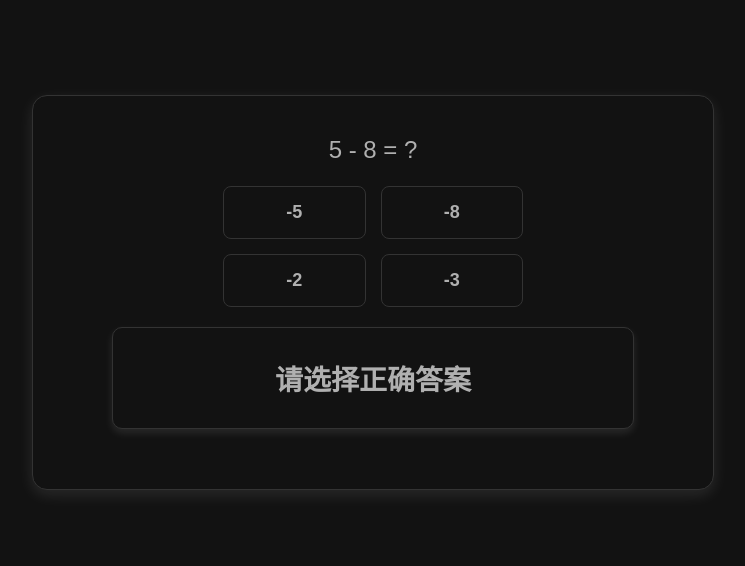
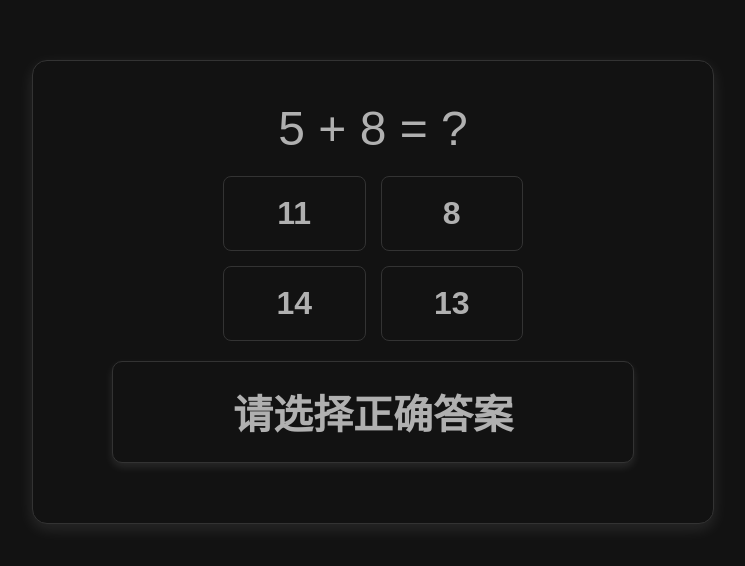
Before and after one commit to acousitcode/math-game, a plain HTML site: page index.html in a window 1280 px wide. Shown: the part 108-674 px from the top of the page, without its empty margins (267-1012 px from the left). Drawn offline with Linux system fonts and the light colour scheme.

Commit message:
发布第二版本，更新界面，适合小学生朋友开展练习

```diff
--- a/game.js
+++ b/game.js
@@ -8,18 +8,18 @@ document.addEventListener('DOMContentLoaded', function() {
 
     // 生成随机数学计算和选项
     function generateMathProblem() {
-        const num1 = Math.floor(Math.random() * 10) + 1;
+        const num1 = Math.floor(Math.random() * 10) + 1; // 1-10的数字
         const num2 = Math.floor(Math.random() * 10) + 1;
-        const operators = ['+', '-', '*', '/'];
-        const operator = operators[Math.floor(Math.random() * operators.length)];
+        const operator = Math.random() > 0.3 ? '+' : '-'; // 70%加法，30%减法
 
-        // 计算正确答案
-        switch(operator) {
-            case '+': currentAnswer = num1 + num2; break;
-            case '-': currentAnswer = num1 - num2; break;
-            case '*': currentAnswer = num1 * num2; break;
-            case '/': currentAnswer = Math.round((num1 / num2) * 100) / 100; break;
-        }
+        // 确保减法结果不为负数
+        currentAnswer = operator === '+' ?
+            num1 + num2 :
+            Math.max(num1, num2) - Math.min(num1, num2);
+
+        // 调整题目显示，大的数字在前
+        const displayNum1 = operator === '+' ? num1 : Math.max(num1, num2);
+        const displayNum2 = operator === '+' ? num2 : Math.min(num1, num2);
 
         // 生成选项（包含1个正确答案和3个错误答案）
         const options = generateOptions(currentAnswer);
@@ -32,7 +32,7 @@ document.addEventListener('DOMContentLoaded', function() {
             btn.className = 'option-btn';
         });
 
-        return `${num1} ${operator} ${num2} = ?`;
+        return `${displayNum1} ${operator} ${displayNum2} = ?`;
     }
 
     // 生成错误选项
@@ -49,18 +49,40 @@ document.addEventListener('DOMContentLoaded', function() {
         return options;
     }
 
-    // 搞笑语句库
+    // 100句小学生流行鼓励语
     const funnyMessages = [
-        "数学不会骗人，但我会！",
-        "你的大脑比计算器还快！",
-        "这题连爱因斯坦都做错过！",
-        "别灰心，至少你长得好看！",
-        "正确答案在风中飘扬~",
-        "数学是门艺术，你是个艺术家！",
-        "这题太难了，我们换一题吧！",
-        "你的答案让我想起了毕加索的画",
-        "数学老师说：差不多就对了！",
-        "正确答案？那是什么？可以吃吗？"
+        "泰酷辣！全对啦！", "尊嘟假嘟？这么厉害！", "666啊！数学小天才！",
+        "你是我的神！", "绝绝子！完全正确！", "yyds！永远的神！",
+        "栓Q！答得太棒了！", "这也太秀了吧！", "我真的会谢！这么聪明！",
+        "你是懂数学的！", "太顶了！", "好绝一孩子！", "这波操作我给满分！",
+        "数学课代表就是你！", "离谱！但合理！", "蚌埠住了！太强了！",
+        "你是懂做题的！", "这数学，爱了爱了！", "暴风吸入知识！",
+        "你是懂考试的！", "这正确率，慕了！", "数学鬼才！",
+        "这脑瓜子咋长的！", "做题家实锤！", "这数学，泰裤辣！",
+        "你是我的互联网嘴替！", "这数学，6翻了！", "做题机器！",
+        "这正确率，赢麻了！", "数学king/queen！", "做题做到飞起！",
+        "这数学，我哭死！", "你是懂练习的！", "这脑回路，绝了！",
+        "做题小能手！", "这数学，我直接跪了！", "你是懂学习的！",
+        "这正确率，鲨疯了！", "数学带师！", "做题做到手软！",
+        "这数学，我直接爱住！", "你是懂复习的！", "这脑洞，我服了！",
+        "做题狂魔！", "这数学，我直接respect！", "你是懂思考的！",
+        "这正确率，绝绝子！", "数学大佬！", "做题做到停不下来！",
+        "这数学，我直接跪服！", "你是懂练习册的！", "这脑力，我酸了！",
+        "做题小天才！", "这数学，我直接破防！", "你是懂考试的！",
+        "这正确率，yyds！", "数学课代表！", "做题做到飞起！",
+        "这数学，我直接爱了！", "你是懂作业的！", "这智商，我慕了！",
+        "做题小达人！", "这数学，我直接跪了！", "你是懂刷题的！",
+        "这正确率，赢麻了！", "数学小能手！", "做题做到手抽筋！",
+        "这数学，我直接respect！", "你是懂复习的！", "这脑回路，绝了！",
+        "做题小天才！", "这数学，我直接跪服！", "你是懂练习的！",
+        "这正确率，绝绝子！", "数学大佬！", "做题做到停不下来！",
+        "这数学，我直接爱住！", "你是懂思考的！", "这脑洞，我服了！",
+        "做题狂魔！", "这数学，我直接破防！", "你是懂学习的！",
+        "这正确率，鲨疯了！", "数学带师！", "做题做到手软！",
+        "这数学，我哭死！", "你是懂考试的！", "这脑瓜子咋长的！",
+        "做题机器！", "这数学，6翻了！", "你是懂做题的！",
+        "这正确率，我直接跪了！", "数学king/queen！", "做题做到飞起！",
+        "这数学，泰裤辣！", "你是懂练习册的！", "这智商，我酸了！"
     ];
 
     // 检查答案
--- a/style.css
+++ b/style.css
@@ -22,10 +22,10 @@ body {
 }
 
 .question {
-    font-size: 24px;
+    font-size: 48px;
     margin-bottom: 20px;
     color: #b0b0b0;
-    min-height: 30px;
+    min-height: 40px;
 }
 
 .options-container {
@@ -38,10 +38,10 @@ body {
 
 .option-btn {
     width: 100%;
-    padding: 15px;
+    padding: 18px;
     border: 1px solid #333333;
     border-radius: 8px;
-    font-size: 18px;
+    font-size: 32px;
     cursor: pointer;
     transition: all 0.3s;
     color: #b0b0b0;
@@ -81,7 +81,7 @@ body {
     margin: 20px auto;
     font-weight: bold;
     min-height: 60px;
-    font-size: 28px;
+    font-size: 40px;
     display: flex;
     align-items: center;
     justify-content: center;
```
